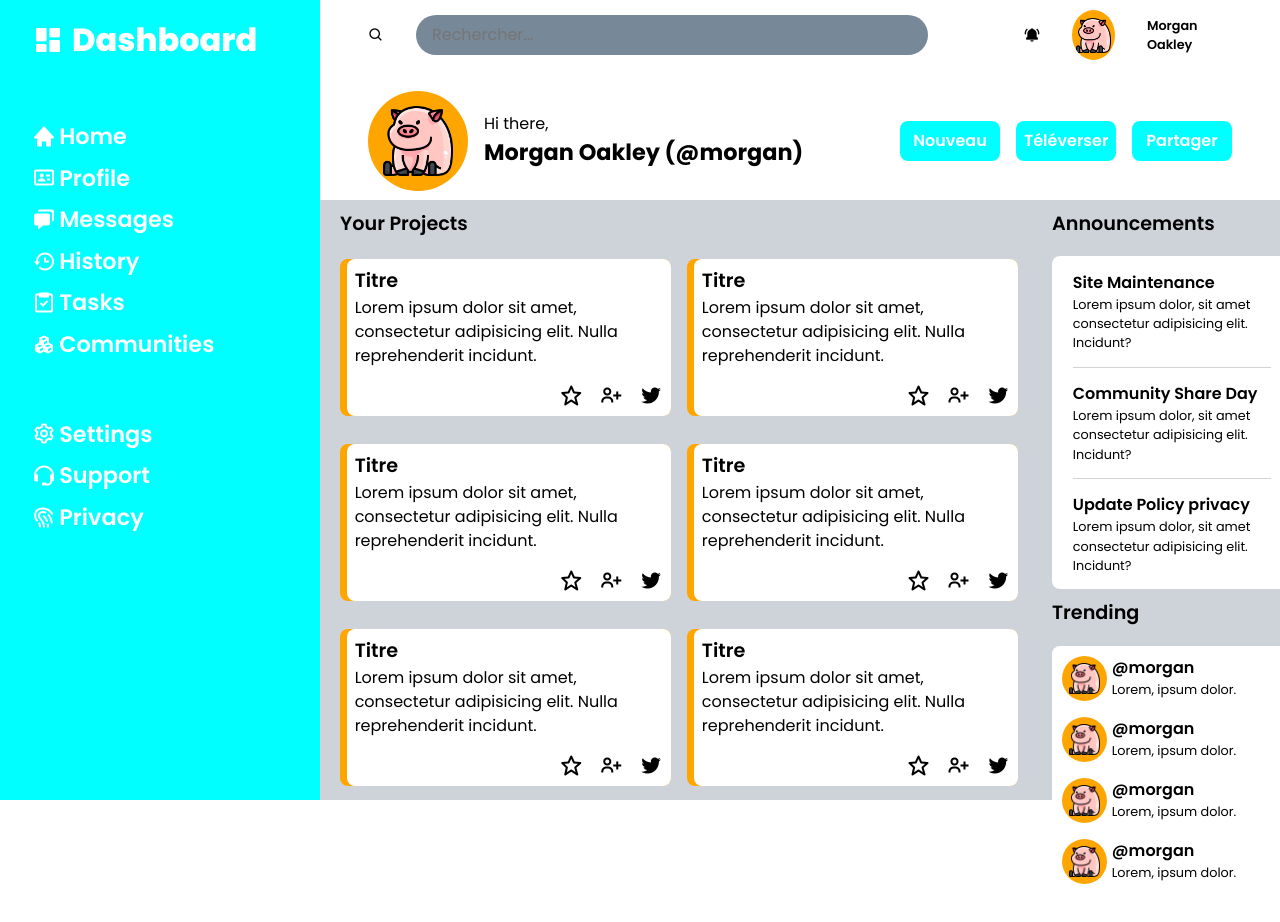
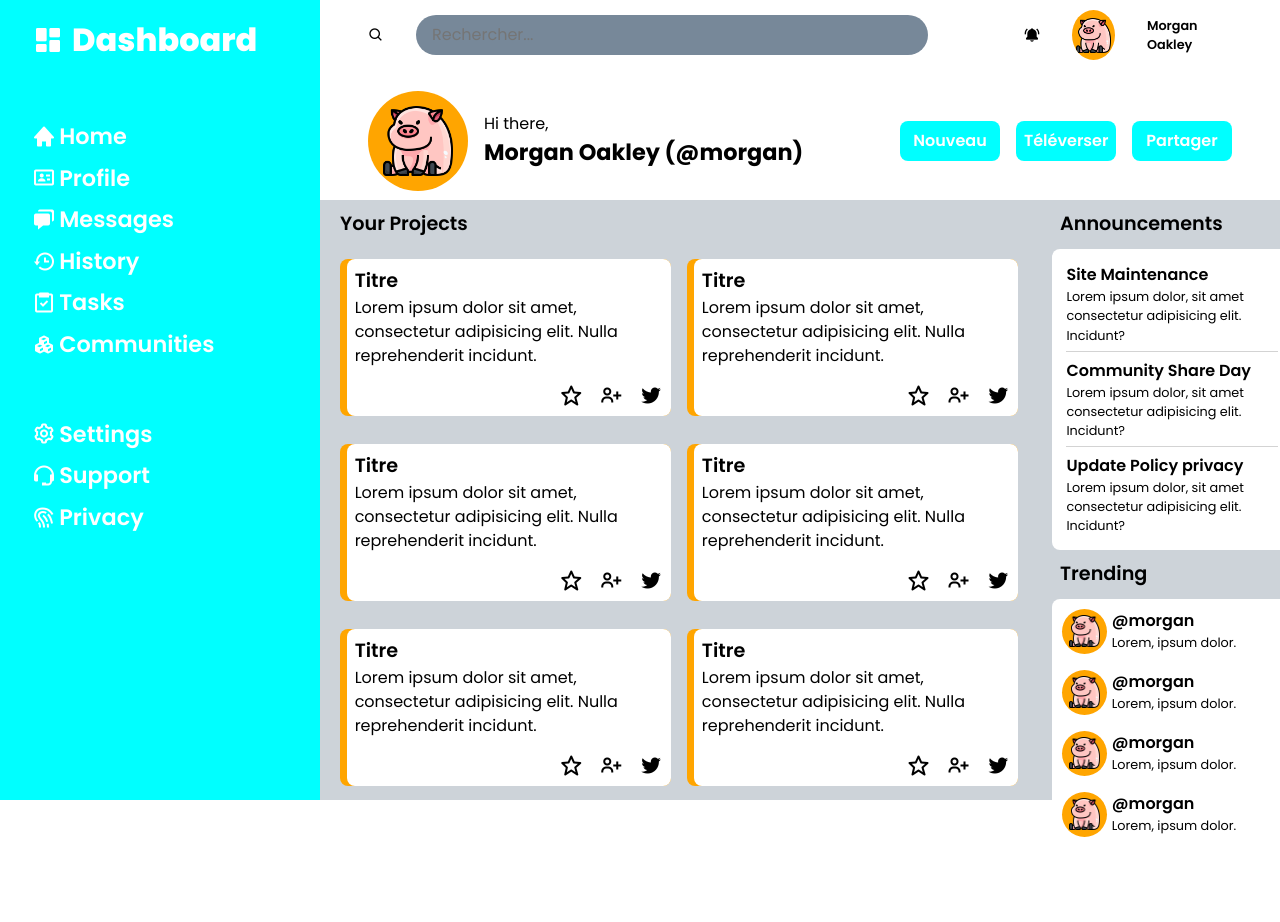
Before and after one commit to Dimah226/admin-dashboad, a plain HTML site: page index.html in a window 1280 px wide. Drawn offline with nearby package versions, Linux system fonts and the light colour scheme.

Commit message:
correction of html file

```diff
--- a/style2.css
+++ b/style2.css
@@ -291,7 +291,7 @@ body{
     width: 85%;
     margin-left: 5%;
     border-radius: 0.5rem;
-    min-height: 28vh;
+    min-height: fit-content;
 }
 
 .box{
@@ -313,17 +313,16 @@ body{
 .announcements h1{
     font-weight: 600;
     margin-left: 5%;
-    margin-bottom: 1.1rem;
-    margin-top:10px;
+    margin:10px 20px;
     font-size: 1.2rem;
 }
 
 .annoucement-container{
     background: #fff;
     width: 85%;
-    min-height: 28vh;
+    min-height: 20vh;
     margin-left: 5%;
-    padding: 0.1rem 0.5rem;
+    padding: 0.1rem ;
     border-radius: 0.5rem;
     display: flex;
     align-items: center;
@@ -332,7 +331,7 @@ body{
 .announcement-box{
     display: flex;
     flex-direction: column;
-    gap: 0.8rem;
+    gap: 0.3rem;
     padding: 0.8rem;
 }
 
@@ -414,6 +413,7 @@ body{
     cursor: pointer;
 }
 
+
 @media screen and (max-width: 1586px) {
 
     .annoucement-container{
```
